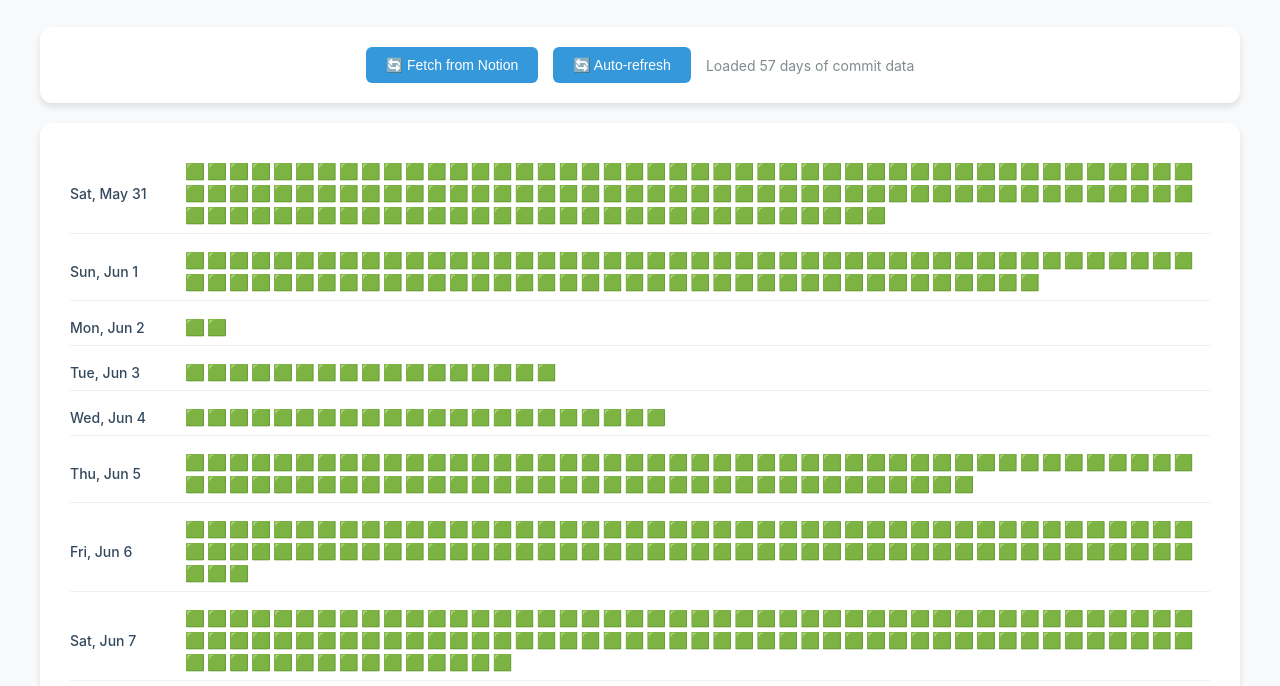
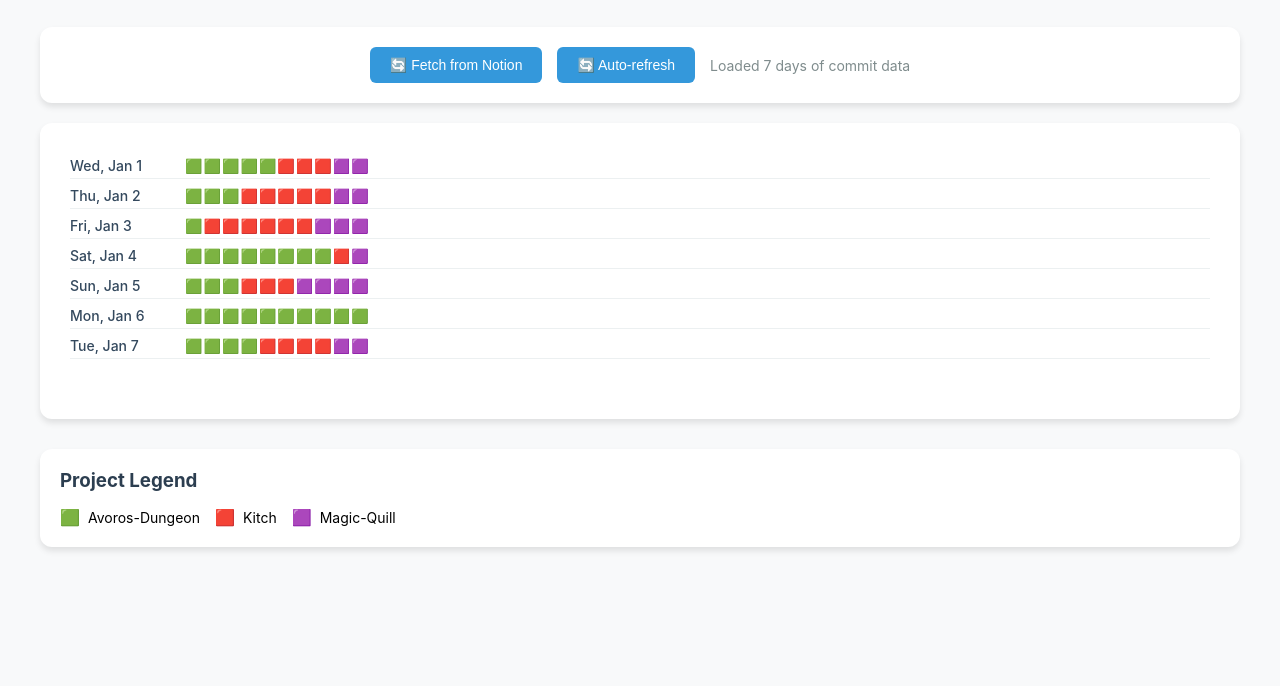
Before and after one commit to FallingWithStyle/Github-Notion-Logger, a website: page public/index.html in a window 1280 px wide. Shown: the part 113-799 px from the top of the page. Drawn offline with Linux system fonts and the light colour scheme.

Commit message:
feat: Add proportional commit activity visualization with compact layout New Features: Proportional representation - Squares now represent percentage of work done per project (max 10 squares/day) Smart rounding algorithm - Rounds to nearest proportional representation (e.g., 50% = 5 squares) Compact layout - Reduced spacing between rows (4px gap, 4px padding) for better visual density Consistent visualization - Maximum 10 squares per day ensures uniform appearance Technical Changes: Added calculateProportionalSquares() function with proportional distribution logic Updated CSS spacing: grid gap 8px→4px, row padding 8px→4px, square gap 2px→1px Reduced square font size from 16px to 14px for better density Updated tooltip text from "commit X" to "square X" to reflect new representation Enhanced rounding logic to handle edge cases and ensure max 10 squares Visual Improvements: Tighter spacing between days for more data visibility Smaller squares with reduced gaps for cleaner appearance Proportional accuracy - squares now represent actual work distribution Better density - more commit data visible in less space Example Behavior: 50% Avoros, 30% Kitch, 20% Magic Quill → 5🟩 3🟥 2🟪 100% single project → 10 squares of that project's color Multiple projects with small percentages → smart rounding to nearest representation The visualizer now provides a much cleaner, proportional representation of daily coding activity with consistent 10-square limits and improved visual density.

```diff
--- a/public/commit-log.json
+++ b/public/commit-log.json
@@ -1,360 +1,56 @@
 [
   {
-    "date": "2025-05-31",
+    "date": "2025-01-01",
     "projects": {
-      "Avoros-Dungeon": 124
+      "Avoros-Dungeon": 50,
+      "Kitch": 30,
+      "Magic-Quill": 20
     }
   },
   {
-    "date": "2025-06-01",
+    "date": "2025-01-02",
     "projects": {
-      "Avoros-Dungeon": 85
+      "Avoros-Dungeon": 25,
+      "Kitch": 45,
+      "Magic-Quill": 30
     }
   },
   {
-    "date": "2025-06-02",
+    "date": "2025-01-03",
     "projects": {
-      "Avoros-Dungeon": 2
+      "Avoros-Dungeon": 10,
+      "Kitch": 60,
+      "Magic-Quill": 30
     }
   },
   {
-    "date": "2025-06-03",
+    "date": "2025-01-04",
     "projects": {
-      "Avoros-Dungeon": 17
-    }
-  },
-  {
-    "date": "2025-06-04",
-    "projects": {
-      "Avoros-Dungeon": 22
-    }
-  },
-  {
-    "date": "2025-06-05",
-    "projects": {
-      "Avoros-Dungeon": 82
-    }
-  },
-  {
-    "date": "2025-06-06",
-    "projects": {
-      "Avoros-Dungeon": 95
-    }
-  },
-  {
-    "date": "2025-06-07",
-    "projects": {
-      "Avoros-Dungeon": 107
-    }
-  },
-  {
-    "date": "2025-06-08",
-    "projects": {
-      "Avoros-Dungeon": 146
-    }
-  },
-  {
-    "date": "2025-06-09",
-    "projects": {
-      "Avoros-Dungeon": 79
-    }
-  },
-  {
-    "date": "2025-06-10",
-    "projects": {
-      "Avoros-Dungeon": 89
-    }
-  },
-  {
-    "date": "2025-06-11",
-    "projects": {
-      "Avoros-Dungeon": 67
-    }
-  },
-  {
-    "date": "2025-06-12",
-    "projects": {
-      "Avoros-Dungeon": 59
-    }
-  },
-  {
-    "date": "2025-06-13",
-    "projects": {
-      "Avoros-Dungeon": 80
-    }
-  },
-  {
-    "date": "2025-06-14",
-    "projects": {
-      "Avoros-Dungeon": 45
-    }
-  },
-  {
-    "date": "2025-06-15",
-    "projects": {
-      "Avoros-Dungeon": 48
-    }
-  },
-  {
-    "date": "2025-06-16",
-    "projects": {
-      "Avoros-Dungeon": 66
-    }
-  },
-  {
-    "date": "2025-06-17",
-    "projects": {
-      "Kitch": 12,
-      "Avoros-Dungeon": 12
-    }
-  },
-  {
-    "date": "2025-06-18",
-    "projects": {
-      "Kitch": 72
-    }
-  },
-  {
-    "date": "2025-06-19",
-    "projects": {
-      "Kitch": 44
-    }
-  },
-  {
-    "date": "2025-06-20",
-    "projects": {
-      "Kitch": 69
-    }
-  },
-  {
-    "date": "2025-06-21",
-    "projects": {
-      "Kitch": 106
-    }
-  },
-  {
-    "date": "2025-06-22",
-    "projects": {
-      "Kitch": 58,
-      "Avoros-Dungeon": 73
-    }
-  },
-  {
-    "date": "2025-06-23",
-    "projects": {
-      "Avoros-Dungeon": 54
-    }
-  },
-  {
-    "date": "2025-06-24",
-    "projects": {
-      "Avoros-Dungeon": 74
-    }
-  },
-  {
-    "date": "2025-06-25",
-    "projects": {
-      "familiar-things": 6
-    }
-  },
-  {
-    "date": "2025-06-27",
-    "projects": {
-      "Magic-Quill": 35
-    }
-  },
-  {
-    "date": "2025-06-28",
-    "projects": {
-      "Magic-Quill": 41,
-      "Kitch": 2
-    }
-  },
-  {
-    "date": "2025-07-02",
-    "projects": {
-      "Magic-Quill": 61
-    }
-  },
-  {
-    "date": "2025-07-03",
-    "projects": {
-      "Magic-Quill": 49
-    }
-  },
-  {
-    "date": "2025-07-11",
-    "projects": {
-      "Magic-Quill": 2,
-      "friend-party-app": 3
-    }
-  },
-  {
-    "date": "2025-07-12",
-    "projects": {
-      "friend-party-app": 3
-    }
-  },
-  {
-    "date": "2025-07-13",
-    "projects": {
-      "friend-party-app": 8
-    }
-  },
-  {
-    "date": "2025-07-14",
-    "projects": {
-      "friend-party-app": 3
-    }
-  },
-  {
-    "date": "2025-07-15",
-    "projects": {
-      "friend-party-app": 5
-    }
-  },
-  {
-    "date": "2025-07-16",
-    "projects": {
-      "Magic-Quill": 1,
-      "friend-party-app": 1
-    }
-  },
-  {
-    "date": "2025-07-17",
-    "projects": {
-      "Audventr": 10,
-      "Magic-Quill": 4
-    }
-  },
-  {
-    "date": "2025-07-18",
-    "projects": {
-      "Magic-Quill": 11
-    }
-  },
-  {
-    "date": "2025-07-19",
-    "projects": {
-      "Audventr": 3,
-      "Magic-Quill": 2
-    }
-  },
-  {
-    "date": "2025-07-20",
-    "projects": {
-      "Magic-Quill": 4
-    }
-  },
-  {
-    "date": "2025-07-21",
-    "projects": {
-      "Magic-Quill": 12
-    }
-  },
-  {
-    "date": "2025-07-22",
-    "projects": {
-      "Magic-Quill": 9
-    }
-  },
-  {
-    "date": "2025-07-23",
-    "projects": {
-      "Magic-Quill": 2
-    }
-  },
-  {
-    "date": "2025-07-24",
-    "projects": {
-      "Magic-Quill": 6
-    }
-  },
-  {
-    "date": "2025-07-25",
-    "projects": {
-      "Magic-Quill": 3
-    }
-  },
-  {
-    "date": "2025-07-26",
-    "projects": {
-      "Magic-Quill": 22
-    }
-  },
-  {
-    "date": "2025-07-27",
-    "projects": {
-      "Magic-Quill": 13
-    }
-  },
-  {
-    "date": "2025-07-28",
-    "projects": {
+      "Avoros-Dungeon": 80,
+      "Kitch": 10,
       "Magic-Quill": 10
     }
   },
   {
-    "date": "2025-07-30",
+    "date": "2025-01-05",
     "projects": {
-      "glyph-server": 7
+      "Avoros-Dungeon": 33,
+      "Kitch": 33,
+      "Magic-Quill": 34
     }
   },
   {
-    "date": "2025-07-31",
+    "date": "2025-01-06",
     "projects": {
-      "friend-party-app": 13,
-      "glyph-server": 10
+      "Avoros-Dungeon": 100
     }
   },
   {
-    "date": "2025-08-01",
+    "date": "2025-01-07",
     "projects": {
-      "friend-party-app": 2,
-      "glyph-server": 7,
-      "glyph-legal": 3
-    }
-  },
-  {
-    "date": "2025-08-02",
-    "projects": {
-      "Audventr-Wizard": 24,
-      "glyph-server": 9
-    }
-  },
-  {
-    "date": "2025-08-03",
-    "projects": {
-      "Audventr-Wizard": 4,
-      "glyph-server": 24,
-      "Kitch": 4
-    }
-  },
-  {
-    "date": "2025-08-04",
-    "projects": {
-      "glyph-server": 17,
-      "Kitch": 4
-    }
-  },
-  {
-    "date": "2025-08-05",
-    "projects": {
-      "glyph-server": 9,
-      "Kitch": 3
-    }
-  },
-  {
-    "date": "2025-08-06",
-    "projects": {
-      "Kitch": 15,
-      "Github-Notion-Logger": 11
-    }
-  },
-  {
-    "date": "2025-08-07",
-    "projects": {
-      "Github-Notion-Logger": 2
+      "Avoros-Dungeon": 40,
+      "Kitch": 40,
+      "Magic-Quill": 20
     }
   }
 ]
--- a/public/index.html
+++ b/public/index.html
@@ -86,7 +86,7 @@
         .grid-container {
             display: flex;
             flex-direction: column;
-            gap: 8px;
+            gap: 4px;
             margin-bottom: 30px;
         }
 
@@ -94,7 +94,7 @@
             display: flex;
             align-items: center;
             gap: 15px;
-            padding: 8px 0;
+            padding: 4px 0;
             border-bottom: 1px solid #ecf0f1;
         }
 
@@ -107,12 +107,12 @@
 
         .commit-squares {
             display: flex;
-            gap: 2px;
+            gap: 1px;
             flex-wrap: wrap;
         }
 
         .commit-square {
-            font-size: 16px;
+            font-size: 14px;
             cursor: pointer;
             transition: transform 0.2s ease;
             position: relative;
@@ -267,17 +267,56 @@
             return assignColorToProject(projectName);
         }
 
+        // Calculate proportional squares for a day
+        function calculateProportionalSquares(projects) {
+            const totalCommits = Object.values(projects).reduce((sum, count) => sum + count, 0);
+            if (totalCommits === 0) return [];
+
+            const squares = [];
+            const maxSquares = 10;
+
+            // Calculate proportional shares
+            Object.entries(projects).forEach(([projectName, commitCount]) => {
+                const proportion = commitCount / totalCommits;
+                const squareCount = Math.round(proportion * maxSquares);
+
+                for (let i = 0; i < squareCount; i++) {
+                    squares.push(projectName);
+                }
+            });
+
+            // Ensure we don't exceed max squares
+            if (squares.length > maxSquares) {
+                squares.splice(maxSquares);
+            }
+
+            // If we have fewer than max squares, add some from the largest projects
+            if (squares.length < maxSquares) {
+                const sortedProjects = Object.entries(projects)
+                    .sort(([,a], [,b]) => b - a);
+
+                let added = 0;
+                for (const [projectName] of sortedProjects) {
+                    if (squares.length >= maxSquares) break;
+                    squares.push(projectName);
+                    added++;
+                }
+            }
+
+            return squares;
+        }
+
         // Create a commit square element
         function createCommitSquare(projectName, index) {
             const square = document.createElement('span');
             square.className = 'commit-square';
             square.textContent = getProjectEmoji(projectName);
-            square.title = `${projectName} (commit ${index + 1})`;
+            square.title = `${projectName} (square ${index + 1})`;
 
             // Add tooltip
             const tooltip = document.createElement('div');
             tooltip.className = 'tooltip';
-            tooltip.textContent = `${projectName} (commit ${index + 1})`;
+            tooltip.textContent = `${projectName} (square ${index + 1})`;
             square.appendChild(tooltip);
 
             return square;
@@ -303,12 +342,13 @@
             const squaresContainer = document.createElement('div');
             squaresContainer.className = 'commit-squares';
 
-            // Create squares for each project
-            Object.entries(dayData.projects).forEach(([projectName, commitCount]) => {
-                for (let i = 0; i < commitCount; i++) {
-                    const square = createCommitSquare(projectName, i);
-                    squaresContainer.appendChild(square);
-                }
+            // Calculate proportional squares
+            const squares = calculateProportionalSquares(dayData.projects);
+
+            // Create squares
+            squares.forEach((projectName, index) => {
+                const square = createCommitSquare(projectName, index);
+                squaresContainer.appendChild(square);
             });
 
             row.appendChild(squaresContainer);
```
Also changed, not shown: README.md.
